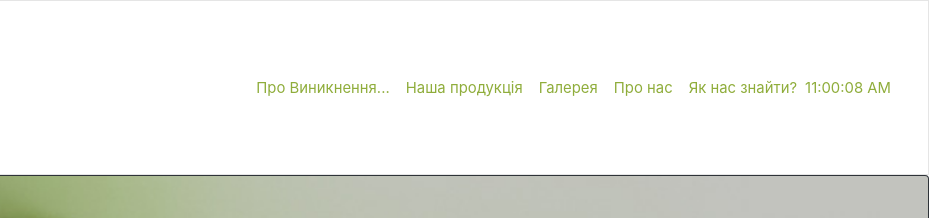
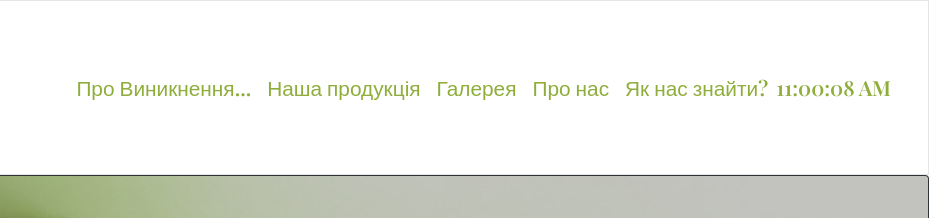
Before and after one commit to Tania78/tea-club, a plain HTML site: page index.html in a window 1280 px wide. Shown: the top 218 px of the page, 351-1280 px from the left. Drawn offline with nearby package versions, Linux system fonts and the light colour scheme.

```diff
--- a/style.css
+++ b/style.css
@@ -12,7 +12,7 @@ header .card h1{
     text-align: center;
     height: 10em;
     align-items: center;
-    justify-content: center
+    justify-content: center;
 }
 header .collapse {
     color:#8FAD3B;
@@ -100,3 +100,7 @@ form .row {
 header .navbar-brand p {
     color:#8FAD3B;
 }
+header .collapse {
+    font-family:'Playfair Display', sans-serif;
+    font-size: 140%;
+}
```
